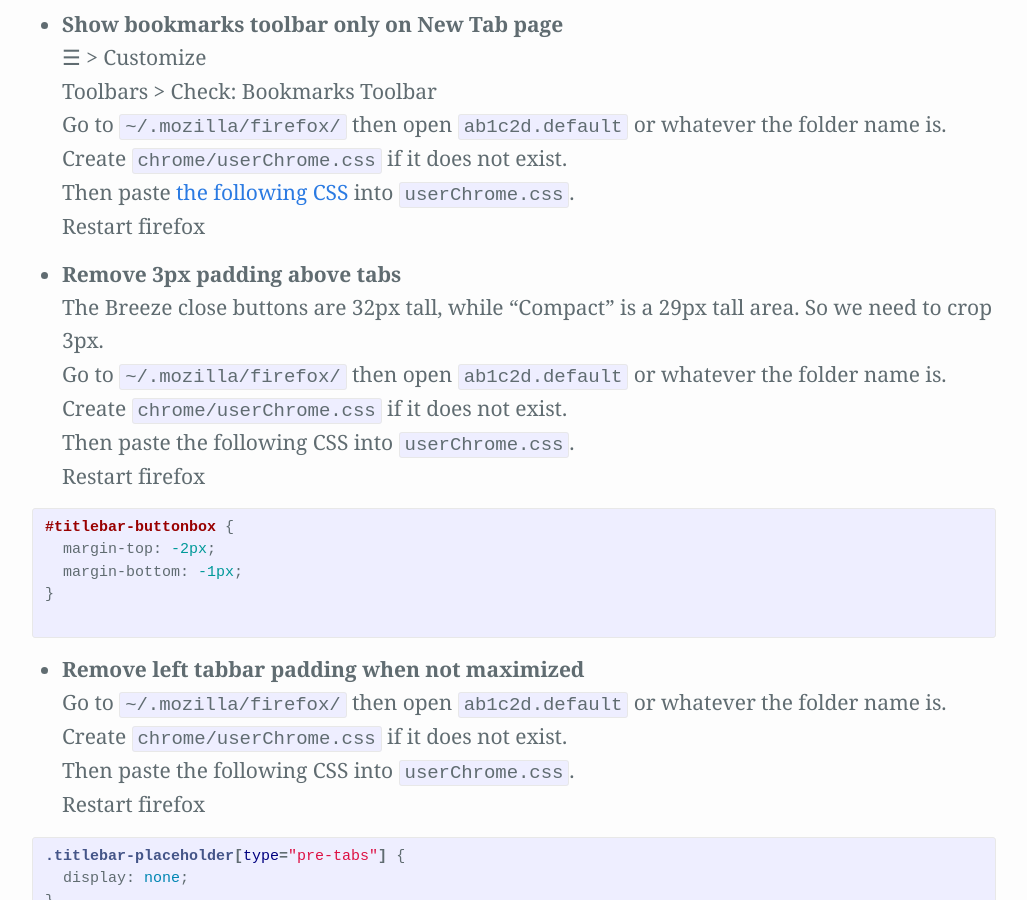
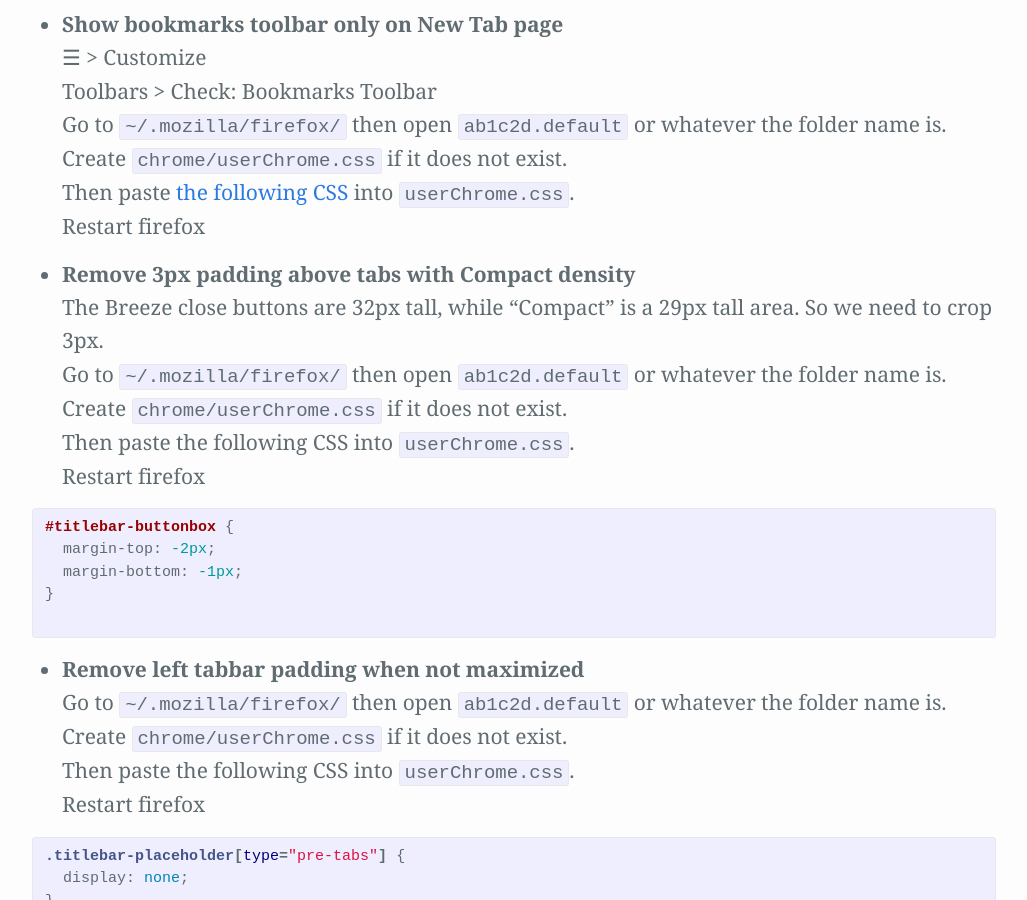
Before and after one commit to Zren/zren.github.io, a Jekyll site: the page built from kde.md, in a window 1280 px wide and 900 px high, scrolled down 11099 px. Shown: the whole window, without its empty margins (126-1153 px from the left). Built offline with Jekyll 4.4.1, drawn with Linux system fonts in a browser that asks for light colours.

Commit message:
Mention the tweak is only needed with compact density

```diff
--- a/kde.md
+++ b/kde.md
@@ -442,7 +442,7 @@ qdbus org.kde.KWin /KWin reconfigure
   Restart firefox
 
 {% assign i = i | plus: 1 %}
-* {:#cfg-{{ i }}} Remove 3px padding above tabs
+* {:#cfg-{{ i }}} Remove 3px padding above tabs with Compact density
   The Breeze close buttons are 32px tall, while "Compact" is a 29px tall area. So we need to crop 3px.
   Go to `~/.mozilla/firefox/` then open `ab1c2d.default` or whatever the folder name is.
   Create `chrome/userChrome.css` if it does not exist.
```
